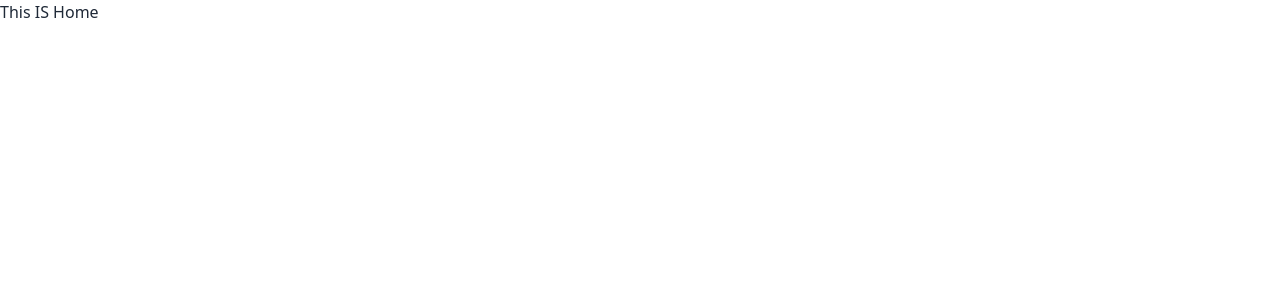
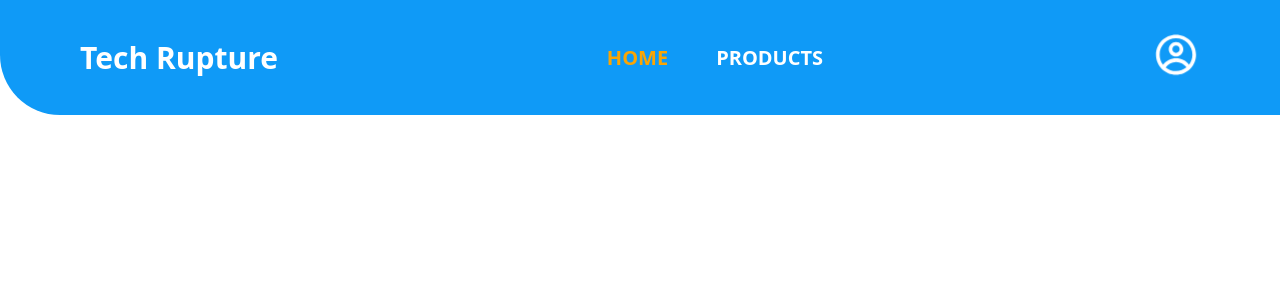
Before and after one commit to mdnoble1/tech-rupture-client, a React (Vite) app: page / in a window 1280 px wide. Shown: the top 300 px of the page. Built offline with nearby package versions, Linux system fonts and the light colour scheme.

Commit message:
added a navbar

```diff
--- a/package.json
+++ b/package.json
@@ -14,6 +14,7 @@
     "match-sorter": "^6.3.1",
     "react": "^18.2.0",
     "react-dom": "^18.2.0",
+    "react-icons": "^4.12.0",
     "react-router-dom": "^6.20.0",
     "sort-by": "^0.0.2"
   },
--- a/src/pages/home/Home.jsx
+++ b/src/pages/home/Home.jsx
@@ -1,7 +1,9 @@
+import Navbar from "../shared/Navbar/Navbar";
+
 const Home = () => {
     return (
         <div>
-            <h2>This IS Home</h2>
+            <Navbar></Navbar>
         </div>
     );
 };
--- /dev/null
+++ b/src/pages/shared/Navbar/Navbar.jsx
@@ -0,0 +1,157 @@
+import { IoRestaurantSharp } from "react-icons/io5";
+import { NavLink } from "react-router-dom";
+import { CgProfile } from "react-icons/cg";
+
+const Navbar = () => {
+  const navOptions = (
+    <>
+      <li>
+        <NavLink
+          to="/"
+          className={({ isActive }) =>
+            isActive ? `text-[#faa504]` : `text-white`
+          }
+        >
+          HOME
+        </NavLink>
+      </li>
+      <li>
+        <NavLink
+          to="/products"
+          className={({ isActive }) =>
+            isActive ? `text-[#faa504]` : `text-white`
+          }
+        >
+          PRODUCTS
+        </NavLink>
+      </li>
+    </>
+  );
+
+  return (
+    <nav className="bg-[#0f9af7] w-full px-4 md:px-8 lg:px-20 py-2 lg:py-6 rounded-bl-[60px]">
+      <div className="flex justify-between items-center">
+        <div className="dropdown lg:hidden">
+          <label tabIndex={0} className="text-3xl font-extrabold text-white">
+            <IoRestaurantSharp />
+          </label>
+          <ul
+            tabIndex={0}
+            className="dropdown-content mt-3 z-[1] p-4 drop-shadow-2xl rounded-box w-40
+              md:w-52 font-medium text-black bg-black border border-black bg-opacity-90"
+          >
+            {navOptions}
+            {/* <div className="mt-4">
+              {user ? (
+                <>
+                  <div className="flex items-center justify-between">
+                    <div>
+                      <label
+                        tabIndex={0}
+                        className="btn btn-ghost btn-circle avatar"
+                      >
+                        <div className="w-10 rounded-full">
+                          <img src={user.photoURL} />
+                        </div>
+                      </label>
+                    </div>
+                    <div>
+                      <span className="block font-semibold text-sm text-center text-white uppercase">
+                        {user.displayName}
+                      </span>
+                      <button
+                        onClick={handleLogOut}
+                        className="btn btn-xs btn-outline text-[#ffa903]"
+                      >
+                        Logout
+                      </button>
+                    </div>
+                  </div>
+                </>
+              ) : (
+                <>
+                  <div className="my-8 text-left">
+                    <NavLink to="/login" className="text-[#ffa903]">
+                      <button className="btn btn-sm btn-outline text-[#ffa903] ml-2">
+                        Login
+                      </button>
+                    </NavLink>
+                  </div>
+                </>
+              )}
+            </div> */}
+          </ul>
+        </div>
+        <NavLink to="/">
+          <div className="text-white">
+            <h2 className={`font-black text-xl lg:text-3xl cinzel`}>
+              Tech Rupture
+            </h2>
+          </div>
+        </NavLink>
+        <div className="navbar-center hidden lg:flex">
+          <ul className="flex gap-12 font-bold text-xl items-center">
+            {navOptions}
+          </ul>
+        </div>
+        <div className={`hidden lg:block`}>
+          <div className="dropdown dropdown-end">
+            <label
+              tabIndex={0}
+              className="btn btn-ghost btn-circle avatar text-6xl text-white"
+            >
+              <CgProfile></CgProfile>
+            </label>
+            {/* <div
+              tabIndex={0}
+              className="menu dropdown-content z-[1] p-2 shadow rounded-box w-52 mt-4 bg-black border border-black bg-opacity-80"
+            >
+              {user ? (
+                <>
+                  <div>
+                    <div>
+                      <div>
+                        <img
+                          className="w-10 rounded-full mx-auto my-4"
+                          src={user.photoURL}
+                        />
+                      </div>
+                    </div>
+                    <div>
+                      <span className="block font-semibold text-center mb-4 text-white uppercase">
+                        {user.displayName}
+                      </span>
+                    </div>
+                    <div className="text-center mb-6">
+                      <button
+                        onClick={handleLogOut}
+                        className="btn btn-sm btn-outline text-[#ffa903]"
+                      >
+                        Logout
+                      </button>
+                    </div>
+                  </div>
+                </>
+              ) : (
+                <>
+                  <div className="my-8 text-center">
+                    <p className="font-semibold text-white text-lg">
+                      Please{" "}
+                      <NavLink to="/login" className="">
+                        <button className="btn btn-sm btn-outline text-[#ffa903] ml-2">
+                          Login
+                        </button>
+                      </NavLink>
+                    </p>
+                  </div>
+                </>
+              )}
+            </div> */}
+          </div>
+        </div>
+      </div>
+    </nav>
+  );
+};
+
+export default Navbar;
```
Also changed, not shown: 1 other file (tests, documents, lock files or other folders).
